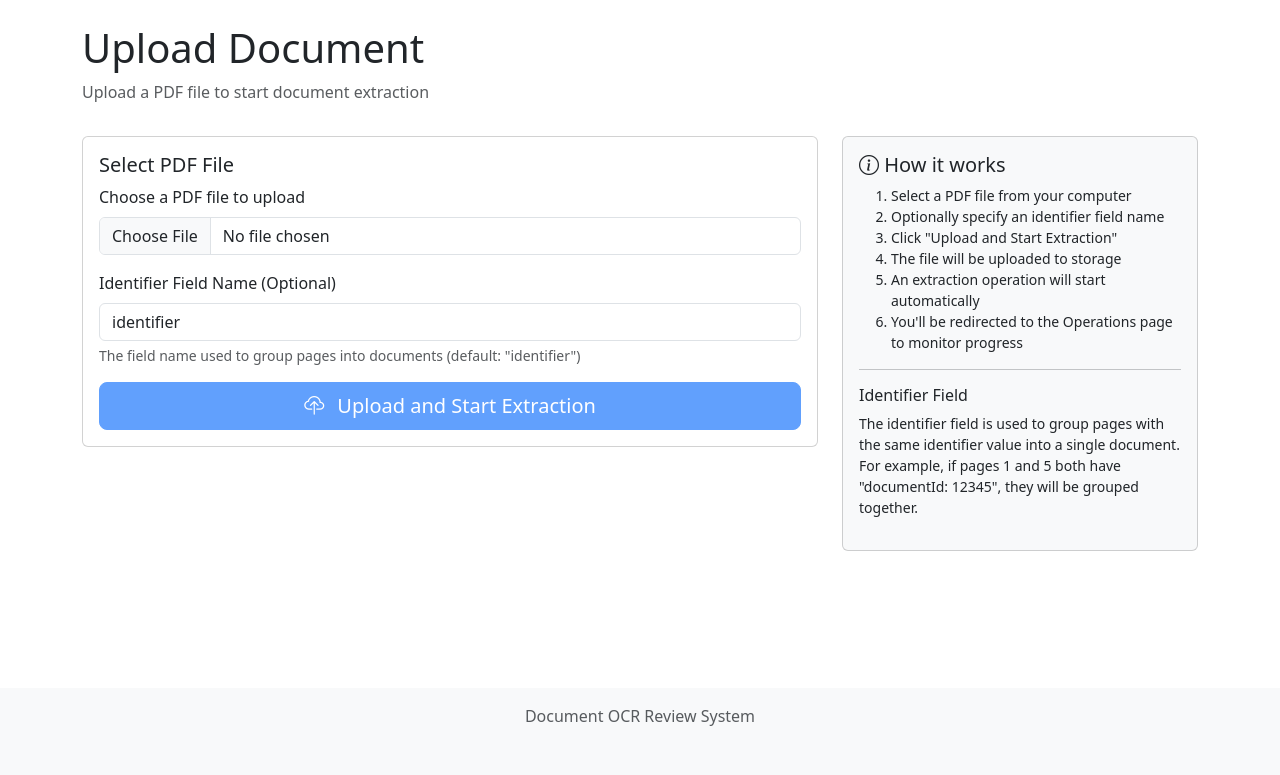
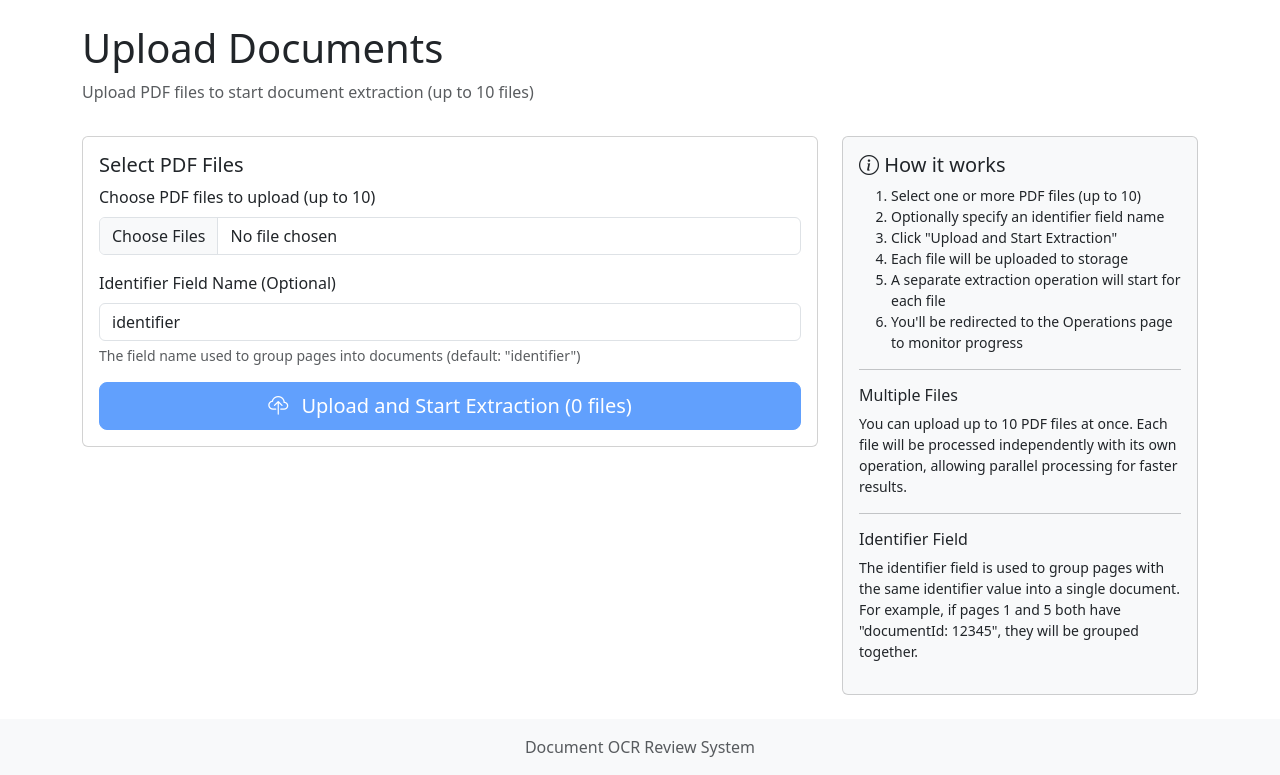
Before and after one commit to martins-vds/poc-document-ocr, an ASP.NET Core app: page /upload in a window 1280 px wide. Shown: the part 56-831 px from the top of the page. Before the commit the page ends 782 px from the top, so only its background shows below. Run offline with ASP.NET Core 8, Linux system fonts and the light colour scheme; the visitor is signed in with stand-in values (Sample User, id 1); style sheets or scripts are compiled from the project's sources; some libraries are stand-ins or nearby versions.

Commit message:
Add support for uploading multiple PDF files (up to 10)
Co-authored-by: martins-vds <41807230+martins-vds@users.noreply.github.com>

```diff
--- a/src/DocumentOcrWebApp/Components/Pages/Upload.razor
+++ b/src/DocumentOcrWebApp/Components/Pages/Upload.razor
@@ -8,13 +8,13 @@
 @inject IConfiguration Configuration
 @attribute [Authorize]
 
-<PageTitle>Upload Document</PageTitle>
+<PageTitle>Upload Documents</PageTitle>
 
 <div class="container">
     <div class="row mb-3">
         <div class="col">
-            <h1>Upload Document</h1>
-            <p class="text-muted">Upload a PDF file to start document extraction</p>
+            <h1>Upload Documents</h1>
+            <p class="text-muted">Upload PDF files to start document extraction (up to 10 files)</p>
         </div>
     </div>
 
@@ -38,19 +38,31 @@
         <div class="col-md-8">
             <div class="card">
                 <div class="card-body">
-                    <h5 class="card-title">Select PDF File</h5>
+                    <h5 class="card-title">Select PDF Files</h5>
 
                     <div class="mb-3">
-                        <label for="fileUpload" class="form-label">Choose a PDF file to upload</label>
+                        <label for="fileUpload" class="form-label">Choose PDF files to upload (up to 10)</label>
                         <InputFile id="fileUpload"
                                    class="form-control"
-                                   OnChange="HandleFileSelected"
+                                   OnChange="HandleFilesSelected"
                                    accept=".pdf"
+                                   multiple
                                    disabled="@isUploading" />
-                        @if (selectedFile != null)
+                        @if (selectedFiles.Any())
                         {
-                            <div class="form-text">
-                                <i class="bi bi-file-earmark-pdf"></i> @selectedFile.Name (@FormatFileSize(selectedFile.Size))
+                            <div class="mt-2">
+                                <small class="text-muted">@selectedFiles.Count file(s) selected</small>
+                                <ul class="list-group mt-1">
+                                    @foreach (var file in selectedFiles)
+                                    {
+                                        <li class="list-group-item d-flex justify-content-between align-items-center py-2">
+                                            <span>
+                                                <i class="bi bi-file-earmark-pdf text-danger"></i> @file.Name
+                                            </span>
+                                            <span class="badge bg-secondary">@FormatFileSize(file.Size)</span>
+                                        </li>
+                                    }
+                                </ul>
                             </div>
                         }
                     </div>
@@ -70,17 +82,17 @@
 
                     <div class="d-grid gap-2">
                         <button class="btn btn-primary btn-lg"
-                                @onclick="UploadFile"
-                                disabled="@(selectedFile == null || isUploading)">
+                                @onclick="UploadFiles"
+                                disabled="@(!selectedFiles.Any() || isUploading)">
                             @if (isUploading)
                             {
                                 <span class="spinner-border spinner-border-sm me-2" role="status" aria-hidden="true"></span>
-                                <span>Uploading...</span>
+                                <span>Uploading @currentFileIndex of @selectedFiles.Count...</span>
                             }
                             else
                             {
                                 <i class="bi bi-cloud-upload me-2"></i>
-                                <span>Upload and Start Extraction</span>
+                                <span>Upload and Start Extraction (@selectedFiles.Count file@(selectedFiles.Count != 1 ? "s" : ""))</span>
                             }
                         </button>
                     </div>
@@ -101,6 +113,31 @@
                             <small class="text-muted">@uploadStatus</small>
                         </div>
                     }
+
+                    @if (uploadResults.Any())
+                    {
+                        <div class="mt-3">
+                            <h6>Upload Results:</h6>
+                            <ul class="list-group">
+                                @foreach (var result in uploadResults)
+                                {
+                                    <li class="list-group-item d-flex justify-content-between align-items-start">
+                                        <div class="ms-2 me-auto">
+                                            <div class="fw-bold">@result.FileName</div>
+                                            @if (result.Success)
+                                            {
+                                                <small class="text-success">✓ Uploaded successfully - Operation started</small>
+                                            }
+                                            else
+                                            {
+                                                <small class="text-danger">✗ Failed: @result.Error</small>
+                                            }
+                                        </div>
+                                    </li>
+                                }
+                            </ul>
+                        </div>
+                    }
                 </div>
             </div>
         </div>
@@ -110,13 +147,19 @@
                 <div class="card-body">
                     <h5 class="card-title"><i class="bi bi-info-circle"></i> How it works</h5>
                     <ol class="small">
-                        <li>Select a PDF file from your computer</li>
+                        <li>Select one or more PDF files (up to 10)</li>
                         <li>Optionally specify an identifier field name</li>
                         <li>Click "Upload and Start Extraction"</li>
-                        <li>The file will be uploaded to storage</li>
-                        <li>An extraction operation will start automatically</li>
+                        <li>Each file will be uploaded to storage</li>
+                        <li>A separate extraction operation will start for each file</li>
                         <li>You'll be redirected to the Operations page to monitor progress</li>
                     </ol>
+                    <hr />
+                    <h6>Multiple Files</h6>
+                    <p class="small">
+                        You can upload up to 10 PDF files at once. Each file will be processed independently
+                        with its own operation, allowing parallel processing for faster results.
+                    </p>
                     <hr />
                     <h6>Identifier Field</h6>
                     <p class="small">
@@ -130,42 +173,68 @@
 </div>
 
 @code {
-    private IBrowserFile? selectedFile;
+    private List<IBrowserFile> selectedFiles = new();
     private string identifierFieldName = "identifier";
     private bool isUploading = false;
     private string? errorMessage;
     private string? successMessage;
     private int uploadProgress = 0;
     private string uploadStatus = "";
+    private int currentFileIndex = 0;
+    private List<UploadResult> uploadResults = new();
     private const long MaxFileSize = 50 * 1024 * 1024; // 50 MB
+    private const int MaxFileCount = 10;
 
-    private void HandleFileSelected(InputFileChangeEventArgs e)
+    private void HandleFilesSelected(InputFileChangeEventArgs e)
     {
-        selectedFile = e.File;
+        selectedFiles.Clear();
+        uploadResults.Clear();
         errorMessage = null;
         successMessage = null;
 
-        // Validate file
-        if (selectedFile != null)
+        var files = e.GetMultipleFiles(MaxFileCount);
+
+        // Validate files
+        foreach (var file in files)
         {
-            if (selectedFile.Size > MaxFileSize)
+            if (file.Size > MaxFileSize)
             {
-                errorMessage = $"File size exceeds the maximum allowed size of {FormatFileSize(MaxFileSize)}";
-                selectedFile = null;
+                errorMessage = $"File '{file.Name}' exceeds the maximum allowed size of {FormatFileSize(MaxFileSize)}";
+                continue;
             }
-            else if (!selectedFile.Name.EndsWith(".pdf", StringComparison.OrdinalIgnoreCase))
+
+            if (!file.Name.EndsWith(".pdf", StringComparison.OrdinalIgnoreCase))
             {
-                errorMessage = "Only PDF files are allowed";
-                selectedFile = null;
+                errorMessage = $"File '{file.Name}' is not a PDF file. Only PDF files are allowed.";
+                continue;
             }
+
+            selectedFiles.Add(file);
+        }
+
+        if (selectedFiles.Count == 0 && !string.IsNullOrEmpty(errorMessage))
+        {
+            // All files were invalid
+            return;
+        }
+
+        if (selectedFiles.Count > MaxFileCount)
+        {
+            errorMessage = $"You can only upload up to {MaxFileCount} files at once";
+            selectedFiles = selectedFiles.Take(MaxFileCount).ToList();
+        }
+
+        if (selectedFiles.Any() && string.IsNullOrEmpty(errorMessage))
+        {
+            successMessage = $"{selectedFiles.Count} file(s) ready to upload";
         }
     }
 
-    private async Task UploadFile()
+    private async Task UploadFiles()
     {
-        if (selectedFile == null)
+        if (!selectedFiles.Any())
         {
-            errorMessage = "Please select a file to upload";
+            errorMessage = "Please select at least one file to upload";
             return;
         }
 
@@ -173,30 +242,37 @@
         errorMessage = null;
         successMessage = null;
         uploadProgress = 0;
-        uploadStatus = "Preparing upload...";
+        uploadStatus = "";
+        uploadResults.Clear();
+        currentFileIndex = 0;
+
+        var containerName = Configuration["Upload:ContainerName"] ?? "uploaded-pdfs";
+        var successfulUploads = 0;
+
+        try
+        {
+            for (int i = 0; i < selectedFiles.Count; i++)
+            {
+                var file = selectedFiles[i];
+                currentFileIndex = i + 1;
+
+                uploadStatus = $"Uploading file {currentFileIndex} of {selectedFiles.Count}: {file.Name}";
+                uploadProgress = (int)((double)i / selectedFiles.Count * 100);
+                StateHasChanged();
 
                 try
                 {
                     // Generate a unique blob name
                     var timestamp = DateTime.UtcNow.ToString("yyyyMMdd-HHmmss");
-            var fileName = Path.GetFileNameWithoutExtension(selectedFile.Name);
-            var extension = Path.GetExtension(selectedFile.Name);
+                    var fileName = Path.GetFileNameWithoutExtension(file.Name);
+                    var extension = Path.GetExtension(file.Name);
                     var blobName = $"{timestamp}-{fileName}{extension}";
-            var containerName = Configuration["Upload:ContainerName"] ?? "uploaded-pdfs";
-
-            uploadStatus = "Uploading file to storage...";
-            uploadProgress = 30;
-            StateHasChanged();
 
                     // Upload file to blob storage
-            using (var stream = selectedFile.OpenReadStream(MaxFileSize))
+                    using (var stream = file.OpenReadStream(MaxFileSize))
                     {
                         await BlobStorage.UploadBlobAsync(containerName, blobName, stream, overwrite: false);
                     }
-
-            uploadProgress = 70;
-            uploadStatus = "Starting extraction operation...";
-            StateHasChanged();
 
                     // Start the extraction operation
                     var operation = await OperationsApi.StartOperationAsync(
@@ -204,19 +280,46 @@
                         containerName,
                         string.IsNullOrWhiteSpace(identifierFieldName) ? null : identifierFieldName);
 
+                    uploadResults.Add(new UploadResult
+                    {
+                        FileName = file.Name,
+                        Success = true,
+                        OperationId = operation.OperationId
+                    });
+
+                    successfulUploads++;
+                }
+                catch (Exception ex)
+                {
+                    uploadResults.Add(new UploadResult
+                    {
+                        FileName = file.Name,
+                        Success = false,
+                        Error = ex.Message
+                    });
+                }
+            }
+
             uploadProgress = 100;
-            uploadStatus = "Complete!";
+            uploadStatus = $"Complete! Successfully uploaded {successfulUploads} of {selectedFiles.Count} file(s)";
             StateHasChanged();
 
-            // Wait a moment for the user to see the completion
-            await Task.Delay(500);
+            if (successfulUploads > 0)
+            {
+                // Wait a moment for the user to see the results
+                await Task.Delay(2000);
 
                 // Redirect to operations page
                 Navigation.NavigateTo("/operations");
             }
+            else
+            {
+                errorMessage = "Failed to upload any files. Please check the errors above and try again.";
+            }
+        }
         catch (Exception ex)
         {
-            errorMessage = $"Failed to upload file: {ex.Message}";
+            errorMessage = $"An unexpected error occurred: {ex.Message}";
             uploadProgress = 0;
             uploadStatus = "";
         }
@@ -238,4 +341,12 @@
         }
         return $"{len:0.##} {sizes[order]}";
     }
+
+    private class UploadResult
+    {
+        public string FileName { get; set; } = string.Empty;
+        public bool Success { get; set; }
+        public string? OperationId { get; set; }
+        public string? Error { get; set; }
     }
+}
```
Lines whose indentation alone changed are shown as unchanged.
